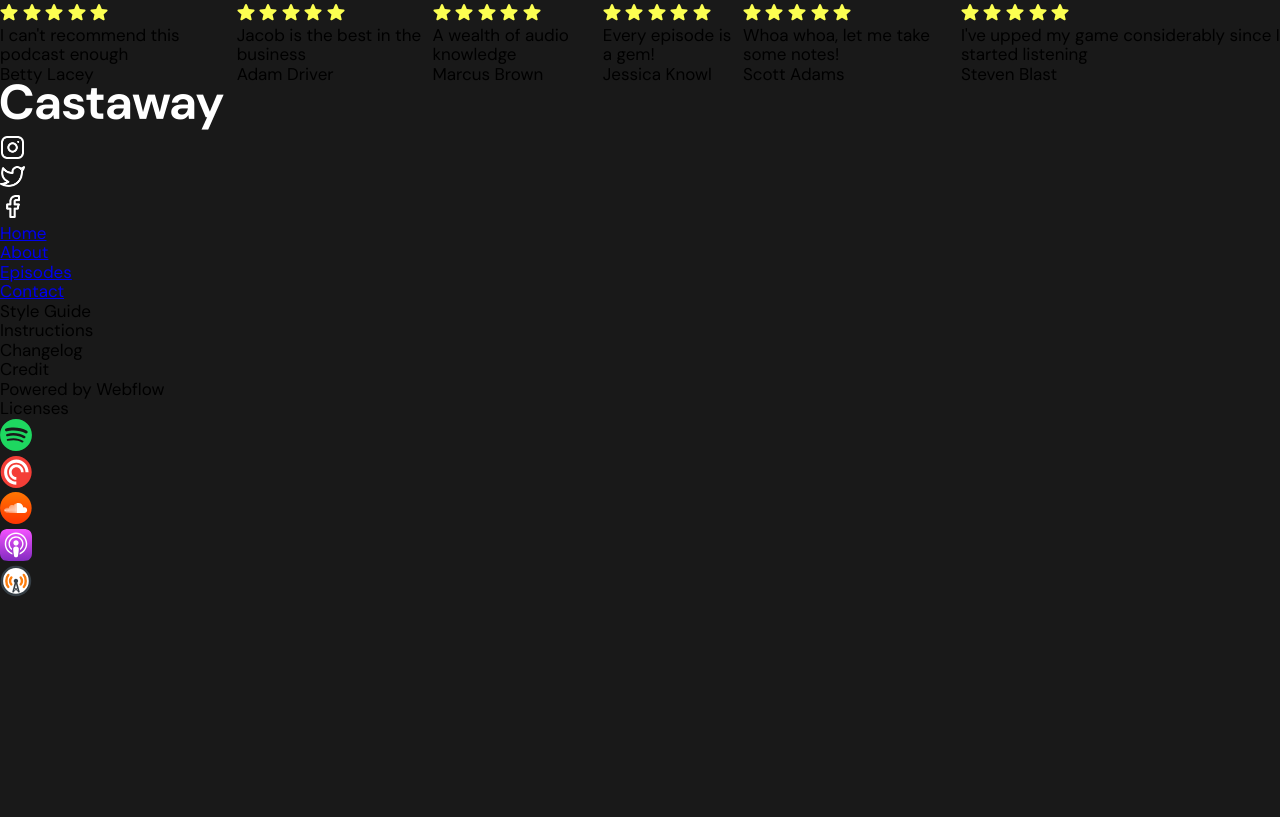
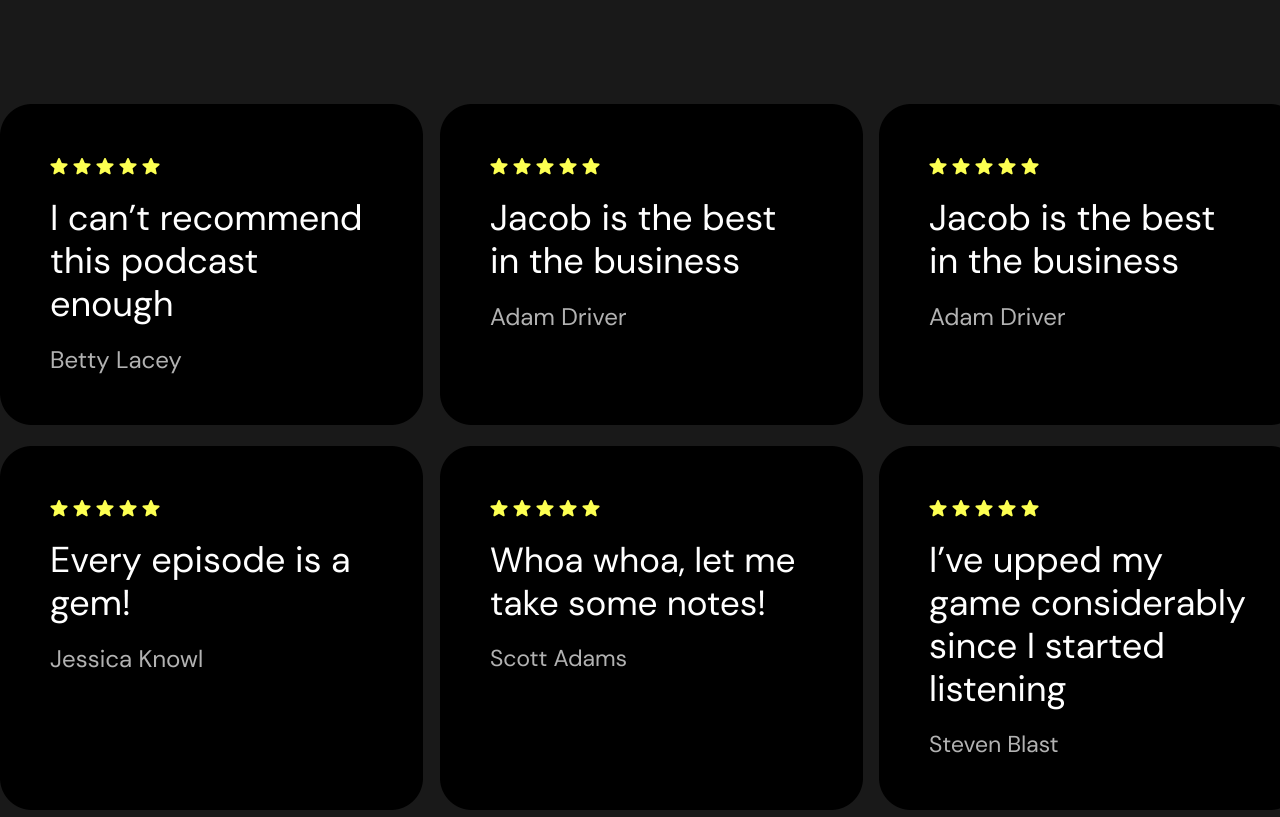
Before and after one commit to OlegNestayko/castaway, a plain HTML site: page index.html in a window 1280 px wide. Shown: the part 4717-5534 px from the top of the page. Before the commit the page ends 5319 px from the top, so only its background shows below. Drawn offline with nearby package versions, Linux system fonts and the light colour scheme.

Commit message:
Added all styles

```diff
--- a/css/styles.css
+++ b/css/styles.css
@@ -21,6 +21,7 @@ body {
 * {
   padding: 0;
   margin: 0;
+  box-sizing: border-box;
 }
 
 /* Common styles */
@@ -338,3 +339,85 @@ body {
 }
 
 /* Reviews Section */
+
+.reviews {
+  padding: 100px 0px;
+}
+
+.reviews-list {
+  flex-wrap: wrap;
+  gap: 16px;
+}
+
+/* Footer Section */
+.footer {
+  width: 1320px;
+  margin: 0 auto;
+  padding: 100px 0px;
+}
+
+.footer-container {
+  justify-content: flex-start;
+  align-items: flex-start;
+}
+
+.footer-logo {
+  width: 447px;
+}
+
+.logo-pic {
+  padding-bottom: 20px;
+}
+
+.social-list {
+  justify-content: flex-start;
+}
+.social-item {
+  margin-left: 10px;
+}
+.social-item:first-child {
+  margin-left: 0;
+}
+
+.nav-list,
+.menu-list {
+  margin-left: 16px;
+  width: 178px;
+}
+
+.nav-item,
+.menu-item {
+  padding-bottom: 10px;
+  line-height: 1.59;
+
+  color: var(--main-light);
+}
+
+.nav-item:last-child,
+.menu-item:last-child {
+  padding-bottom: 0;
+}
+
+.footer-list {
+  margin-left: 16px;
+}
+.footer-item {
+  margin-left: 17px;
+}
+
+.footer-item:first-child {
+  margin-left: 0;
+}
+
+@media (max-width: 375px) {
+  .header {
+    max-width: 375px;
+
+    margin-left: 50px;
+    flex-direction: column;
+    justify-content: flex-start;
+  }
+
+  .header-list {
+  }
+}
--- a/index.html
+++ b/index.html
@@ -168,111 +168,63 @@
 			<h2 class="visually-hidden">Reviews</h2>
 			<ul class="reviews-list list wrap">
 				<li class="reviews-item">
-					<div class="reviews-container">
-						<img src="./img/main/reviews/star.svg" alt="star" class="reviews-pic">
-						<img src="./img/main/reviews/star.svg" alt="star" class="reviews-pic">
-						<img src="./img/main/reviews/star.svg" alt="star" class="reviews-pic">
-						<img src="./img/main/reviews/star.svg" alt="star" class="reviews-pic">
-						<img src="./img/main/reviews/star.svg" alt="star" class="reviews-pic">
-
-					</div>
-					<p class="reviews-text">I can't recommend this podcast enough</p>
-					<p class="reviews-text">Betty Lacey</p>
+					<img src="./img/main/reviews/card1.png" alt="post" class="reviews-pic" width="423" height="321">
 				</li>
 				<li class="reviews-item">
-					<div class="reviews-container">
-						<img src="./img/main/reviews/star.svg" alt="star" class="reviews-pic">
-						<img src="./img/main/reviews/star.svg" alt="star" class="reviews-pic">
-						<img src="./img/main/reviews/star.svg" alt="star" class="reviews-pic">
-						<img src="./img/main/reviews/star.svg" alt="star" class="reviews-pic">
-						<img src="./img/main/reviews/star.svg" alt="star" class="reviews-pic">
-
-					</div>
-					<p class="reviews-text">Jacob is the best in the business</p>
-					<p class="reviews-text">Adam Driver</p>
+					<img src="./img/main/reviews/card2.png" alt="post" class="reviews-pic" width="423" height="321">
 				</li>
 				<li class="reviews-item">
-					<div class="reviews-container">
-						<img src="./img/main/reviews/star.svg" alt="star" class="reviews-pic">
-						<img src="./img/main/reviews/star.svg" alt="star" class="reviews-pic">
-						<img src="./img/main/reviews/star.svg" alt="star" class="reviews-pic">
-						<img src="./img/main/reviews/star.svg" alt="star" class="reviews-pic">
-						<img src="./img/main/reviews/star.svg" alt="star" class="reviews-pic">
-
-					</div>
-					<p class="reviews-text">A wealth of audio knowledge</p>
-					<p class="reviews-text">Marcus Brown</p>
+					<img src="./img/main/reviews/card2.png" alt="post" class="reviews-pic" width="423" height="321">
 				</li>
 				<li class="reviews-item">
-					<div class="reviews-container">
-						<img src="./img/main/reviews/star.svg" alt="star" class="reviews-pic">
-						<img src="./img/main/reviews/star.svg" alt="star" class="reviews-pic">
-						<img src="./img/main/reviews/star.svg" alt="star" class="reviews-pic">
-						<img src="./img/main/reviews/star.svg" alt="star" class="reviews-pic">
-						<img src="./img/main/reviews/star.svg" alt="star" class="reviews-pic">
-
-					</div>
-					<p class="reviews-text">Every episode is a gem!</p>
-					<p class="reviews-text">Jessica Knowl</p>
+					<img src="./img/main/reviews/card4.png" alt="post" class="reviews-pic" width="423" height="364">
 				</li>
 				<li class="reviews-item">
-					<div class="reviews-container">
-						<img src="./img/main/reviews/star.svg" alt="star" class="reviews-pic">
-						<img src="./img/main/reviews/star.svg" alt="star" class="reviews-pic">
-						<img src="./img/main/reviews/star.svg" alt="star" class="reviews-pic">
-						<img src="./img/main/reviews/star.svg" alt="star" class="reviews-pic">
-						<img src="./img/main/reviews/star.svg" alt="star" class="reviews-pic">
-
-					</div>
-					<p class="reviews-text">Whoa whoa, let me take some notes!</p>
-					<p class="reviews-text">Scott Adams</p>
+					<img src="./img/main/reviews/card5.png" alt="post" class="reviews-pic" width="423" height="364">
 				</li>
 				<li class="reviews-item">
-					<div class="reviews-container">
-						<img src="./img/main/reviews/star.svg" alt="star" class="reviews-pic">
-						<img src="./img/main/reviews/star.svg" alt="star" class="reviews-pic">
-						<img src="./img/main/reviews/star.svg" alt="star" class="reviews-pic">
-						<img src="./img/main/reviews/star.svg" alt="star" class="reviews-pic">
-						<img src="./img/main/reviews/star.svg" alt="star" class="reviews-pic">
+					<img src="./img/main/reviews/caed6.png" alt="post" class="reviews-pic" width="423" height="364">
+				</li>
+			</ul>
 
-					</div>
-					<p class="reviews-text">I've upped my game considerably since I started listening</p>
-					<p class="reviews-text">Steven Blast</p>
-				</li>
-
-			</ul>
 		</section>
 	</main>
 
 	<!-- Footer Section -->
-	<footer id="contact">
-		<a href="" class="footer-link">
-			<img src="./img/footer/logo.png" alt="logo" class="footer-logo" width="224">
+	<footer id="contact" class="footer ">
+		<div class="footer-container wrap">
+			<div class="footer-logo">
+				<a href="./index.html" class="footer-link link">
+					<img class="logo-pic" src="./img/footer/logo.png" alt="logo" width="224">
 				</a>
-		<ul class="social-list">
+				<ul class="social-list list wrap">
 					<li class="social-item">
-				<a href="https://instagram.com" target="_blank" rel="noopener noreferrer nofollow " class="social-link">
+						<a href="https://instagram.com" target="_blank" rel="noopener noreferrer nofollow "
+							class="social-link link">
 							<img src="./img/footer/instagram.png" alt="instagram" class="social-pic" width="25">
 						</a>
 					</li>
 					<li class="social-item">
-				<a href="https://twitter.com" class="social-link" target="_blank" rel="noopener noreferrer nofollow ">
+						<a href="https://twitter.com" class="social-link link" target="_blank"
+							rel="noopener noreferrer nofollow ">
 							<img src="./img/footer/twitter.png" alt="twitter" class="social-pic" width="25">
 						</a>
 					</li>
 					<li class="social-item">
-				<a href="https://facebook.com" class="social-link" target="_blank" rel="noopener noreferrer nofollow ">
+						<a href="https://facebook.com" class="social-link link" target="_blank"
+							rel="noopener noreferrer nofollow ">
 							<img src="./img/footer/facebook.png" alt="facebook" class="social-pic" width="25">
 						</a>
 					</li>
 				</ul>
-		<ul class="menu-list">
-			<li class="menu-item"><a href="./index.html" class="menu-link">Home</a> </li>
-			<li class="menu-item"><a href="#about" class="menu-link">About</a> </li>
-			<li class="menu-item"><a href="#episodes" class="menu-link">Episodes</a> </li>
-			<li class="menu-item"><a href="#contact" class="menu-link">Contact</a> </li>
+			</div>
+			<ul class="nav-list list">
+				<li class="nav-item"><a href="./index.html" class="menu-link link">Home</a> </li>
+				<li class="nav-item"><a href="#about" class="menu-link link">About</a> </li>
+				<li class="nav-item"><a href="#episodes" class="menu-link link">Episodes</a> </li>
+				<li class="nav-item"><a href="#contact" class="menu-link link">Contact</a> </li>
 			</ul>
-		<ul class="menu-list">
+			<ul class="menu-list list">
 				<li class="menu-item">Style Guide</li>
 				<li class="menu-item">Instructions</li>
 				<li class="menu-item">Changelog</li>
@@ -280,7 +232,7 @@
 				<li class="menu-item">Powered by Webflow</li>
 				<li class="menu-item">Licenses</li>
 			</ul>
-		<ul class="footer-list">
+			<ul class="footer-list list wrap">
 				<li class="footer-item">
 					<a href="#" class="footer-link">
 						<img src="./img/footer/logo1.svg" alt="logo" class="footer-pic" width="32">
@@ -307,6 +259,7 @@
 					</a>
 				</li>
 			</ul>
+		</div>
 	</footer>
 
 
```
Also changed, not shown: img/main/reviews/caed6.png (added), img/main/reviews/card1.png (added), img/main/reviews/card2.png (added), img/main/reviews/card3.png (added), img/main/reviews/card4.png (added), img/main/reviews/card5.png (added), img/main/reviews/star.svg (deleted). Lines whose indentation alone changed are shown as unchanged.
